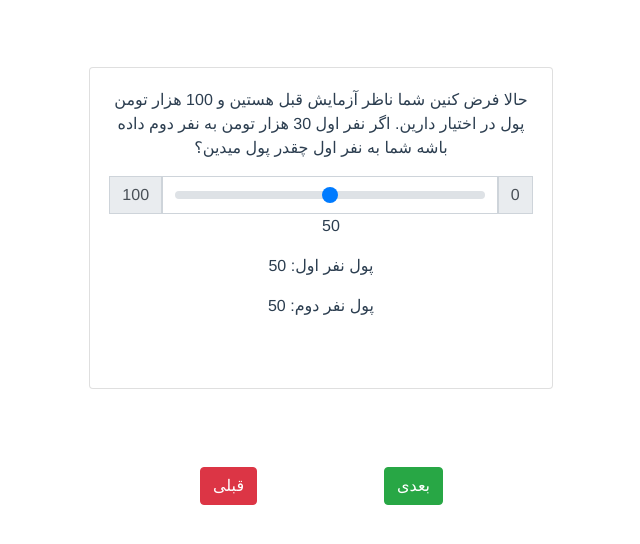
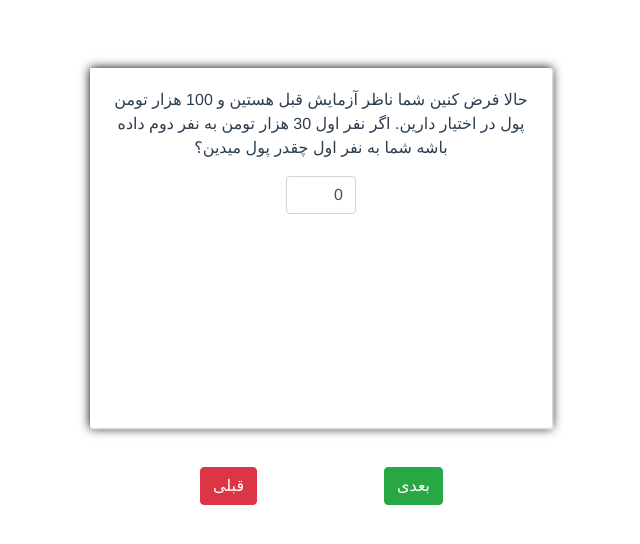
Before and after one commit to aliir74/cognitive-experiment-website, a Vue app: page /#/ in a window 1280 px wide. Shown: the part 114-658 px from the top of the page, without its empty margins (319-959 px from the left). Built offline with nearby package versions, Linux system fonts and the light colour scheme.

Commit message:
Add update decision phase

```diff
--- a/src/components/Decision.vue
+++ b/src/components/Decision.vue
@@ -4,15 +4,20 @@
             {{ msg }}
         </b-card-text>
         <div>
-            <b-input-group prepend="0" append="100">
-                <b-form-input v-model="value" type="range" min="0" max="100"></b-form-input>
+            <b-input-group prepend="0" append="100" v-if="show_progress">
+                <b-form-input v-model="value" type="range" min="0" max="100"
+                              @keyup="$emit('update:value', value);"></b-form-input>
             </b-input-group>
-            <p style="padding-left: 20px">{{value}}</p>
+            <p style="padding-left: 20px" v-if="show_progress">{{value}}</p>
+            <b-input-group style="width: 70px; margin: auto" v-if="!show_progress">
+                <b-form-input type="number" v-model="value"
+                              @keyup="$emit('update:value', value);"></b-form-input>
+            </b-input-group>
         </div>
-        <b-card-text v-if="supervisor">
+        <b-card-text v-if="show_money">
             پول نفر اول: {{value}}
         </b-card-text>
-        <b-card-text v-if="supervisor">
+        <b-card-text v-if="show_money">
             پول نفر دوم: {{100-value}}
         </b-card-text>
     </b-card>
@@ -22,13 +27,21 @@
 export default {
   props: {
     msg: String,
-    supervisor: {
+    god: {
+      type: Boolean,
+      default: false
+    },
+    show_money: {
+      type: Boolean,
+      default: false
+    },
+    show_progress: {
       type: Boolean,
       default: false
     },
     value: {
       type: Number,
-      default: 50
+      default: 0
     }
   },
   methods: {
--- a/src/components/PersonalInformation.vue
+++ b/src/components/PersonalInformation.vue
@@ -1,5 +1,5 @@
 <template>
-  <div>
+  <b-card>
     <b-form @submit="onSubmit" @reset="onReset" v-if="show">
       <b-form-group
         id="input-group-1"
@@ -34,7 +34,7 @@
         ></b-form-input>
       </b-form-group>
     </b-form>
-  </div>
+  </b-card>
 </template>
 
 <script>
--- a/src/views/Home.vue
+++ b/src/views/Home.vue
@@ -10,8 +10,12 @@
             <PersonalInformation msg="Welcome to my cognitive experiment" v-show="step == 0"/>
             <Explain msg="Welcome to my cognitive experiment" v-show="step == 1"/>
             <Decision v-bind:msg="decision_msg" v-show="step == 2"/>
-            <Decision v-for="(it, index) in supervisor_numbers" v-bind:msg="supervisor_msg.replace('{0}', it)"
-                      :key="index" v-show="step == 3+index" v-bind:supervisor="true"></Decision>
+            <Decision v-for="(it, index) in god_numbers" v-bind:msg="god_msg.replace('{0}', it)"
+                      :key="index" v-show="step == 3+index" :value.sync="value[index]"></Decision>
+            <Decision v-for="(it, index) in god_numbers" :key="index"
+                      v-bind:msg="again_god_msg.replace('{0}', it).replace('{1}', value[index])"
+                      v-show="step == 3+god_numbers.length+index" v-bind:value="value[index]"
+                      v-bind:show_progress="true" v-bind:show_money="true"></Decision>
           </b-col>
           <b-col cols="2"></b-col>
         </b-row>
@@ -44,8 +48,10 @@ export default {
   data () {
     return {
       decision_msg: '        اگر فقط یکبار فرصت داشته باشین که پول رو تقسیم کنین، چه مقدار از پول رو به طرف مقابل می‌دین؟',
-      supervisor_msg: 'حالا فرض کنین شما ناظر آزمایش قبل هستین و 100 هزار تومن پول در اختیار دارین. اگر نفر اول {0} هزار تومن به نفر دوم داده باشه شما به نفر اول چقدر پول میدین؟',
-      supervisor_numbers: [30, 60, 100, 5]
+      god_msg: 'حالا فرض کنین شما ناظر آزمایش قبل هستین و 100 هزار تومن پول در اختیار دارین. اگر نفر اول {0} هزار تومن به نفر دوم داده باشه شما به نفر اول چقدر پول میدین؟',
+      again_god_msg: 'شما به کسی که {0} هزار تومن به نفر دوم داده بود {1} هزار تومن داده‌اید. در زیر میزان پول دو نفر را پس از تقسیم پول‌ها می‌بینید. اگر مایلید مقدار پول تقسیم کرده‌ی خود را عوض کنید.',
+      god_numbers: [30, 60, 100, 5],
+      value: [0, 0, 0, 0]
     }
   },
   components: {
@@ -60,7 +66,7 @@ export default {
     }
   },
   filters: {
-    supervisor_msg_format: function (msg, money) {
+    god_msg_format: function (msg, money) {
       return msg.replace(money)
     }
   }
@@ -69,6 +75,7 @@ export default {
 
 <style lang="scss">
   .card-body {
-    min-height: 40vh !important;
+    min-height: 45vh !important;
+    box-shadow: 1px 1px 2px white, 0 0 10px black, 0 0 3px white;
   }
 </style>
```
